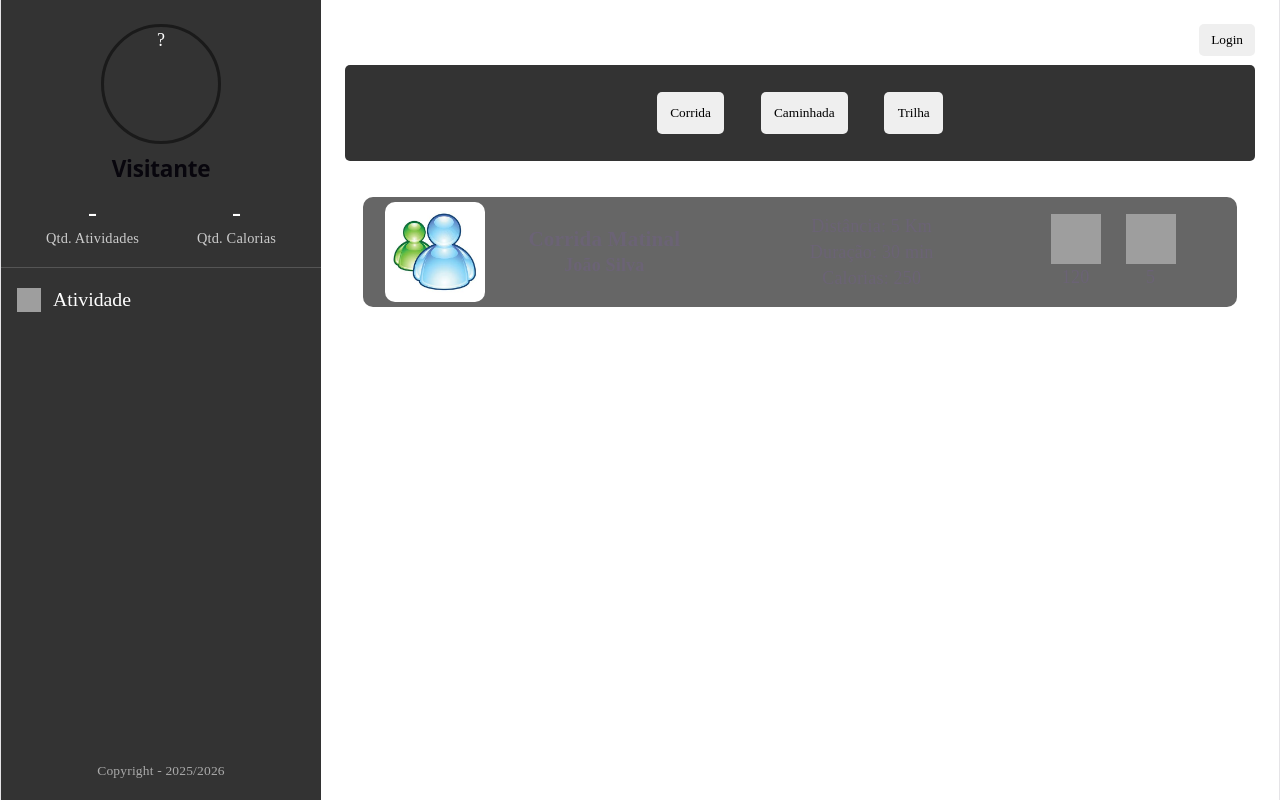
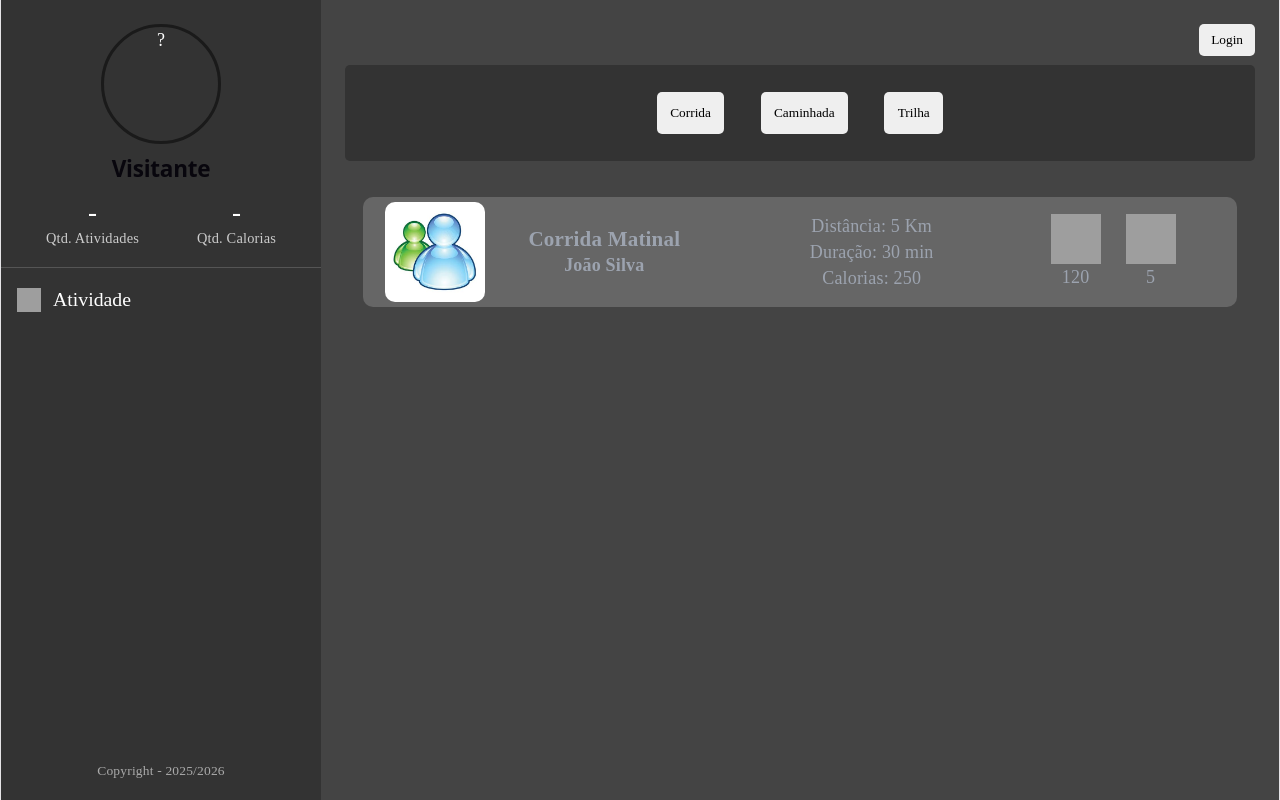
Before and after one commit to saints-gabriel/saepsaude-v2, a React (Vite) app in the folder frontend/: page / in a window 1280 px wide. Built offline with nearby package versions, Linux system fonts and the light colour scheme; grey boxes are pictures that could not be loaded.

Commit message:
fix: .mainContent background-color & color

```diff
--- a/frontend/src/App.css
+++ b/frontend/src/App.css
@@ -26,6 +26,8 @@ html, body, #root {
 .mainContent {
   flex: 1;
   padding: 24px;
+  background-color: #444;
+  color: #9CA3AF;
 }
 
 .activitiesContainer {
```
